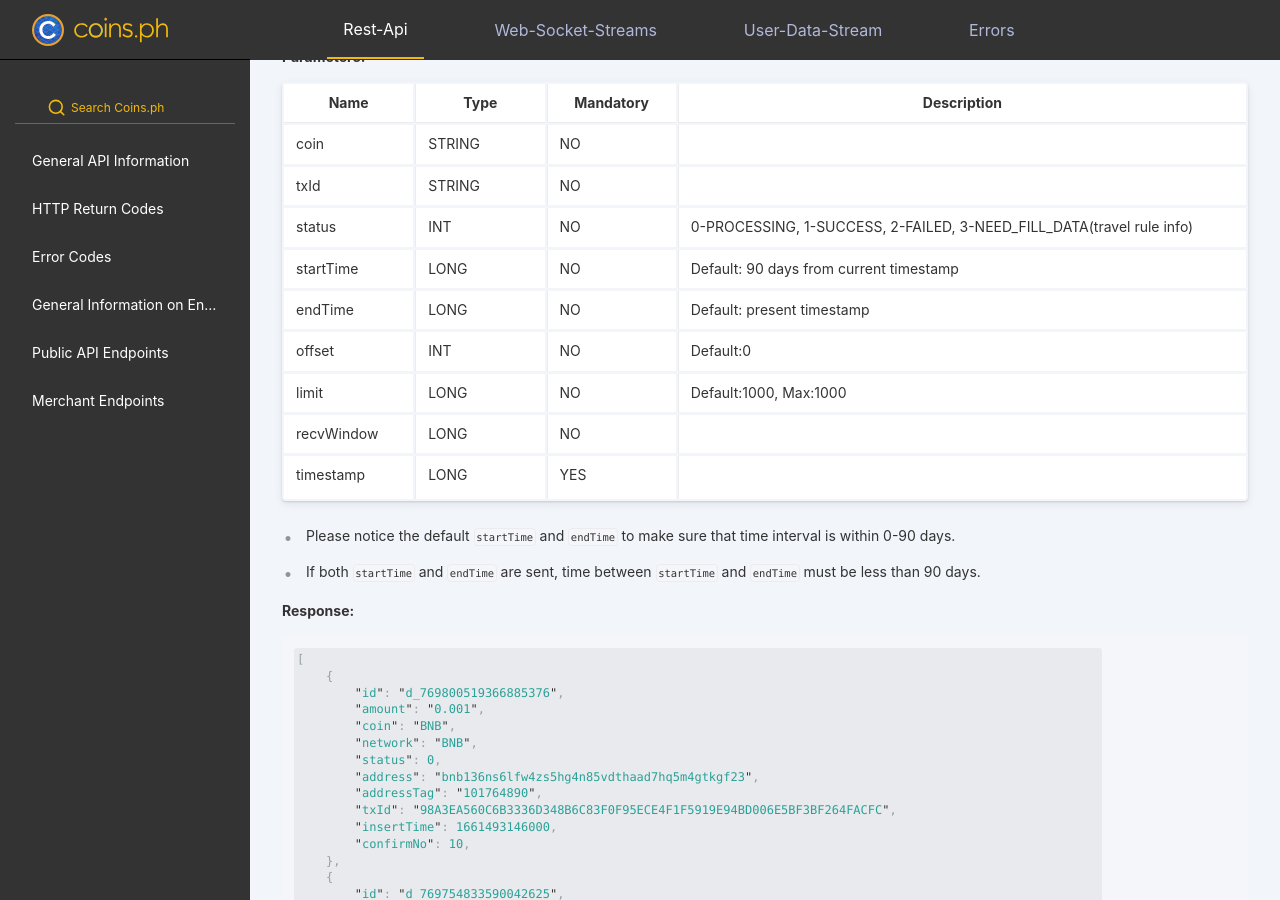
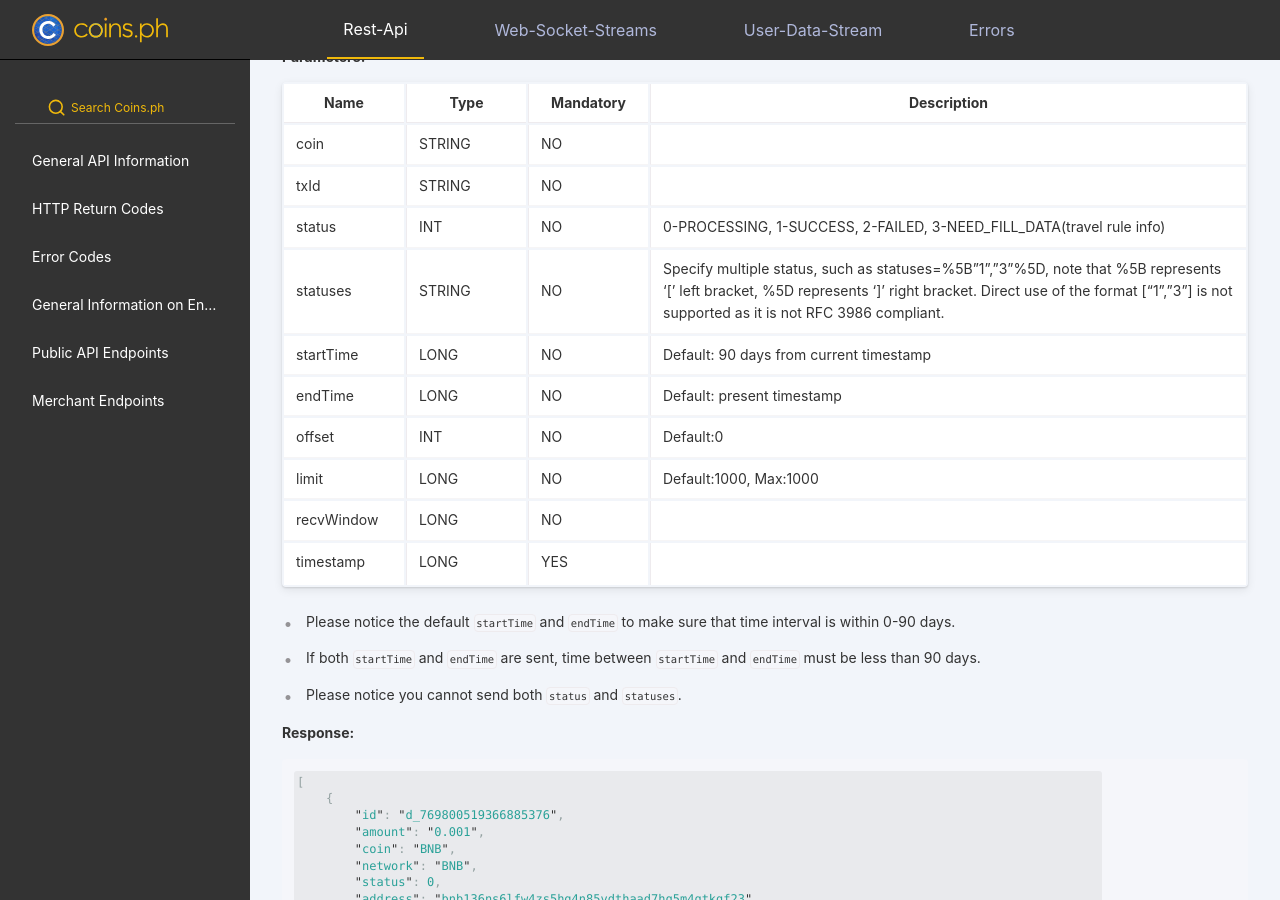
Before and after one commit to coins-docs/coins-docs.github.io, a Jekyll site: the page built from docs/rest-api.md, in a window 1280 px wide and 900 px high, scrolled down 14057 px. Built offline with Jekyll 4.4.1, drawn with Linux system fonts in a browser that asks for light colours; some of the changed text lies outside the part shown.

Commit message:
Update rest-api.md

```diff
--- a/docs/rest-api.md
+++ b/docs/rest-api.md
@@ -702,6 +702,7 @@ Fetch deposit history.
 | coin       | STRING | NO        |                                                              |
 | txId       | STRING | NO        |                                                              |
 | status     | INT    | NO        | 0-PROCESSING, 1-SUCCESS, 2-FAILED, 3-NEED_FILL_DATA(travel rule info) |
+| statuses   | STRING | NO        | Specify multiple status, such as statuses=%5B"1","3"%5D, note that %5B represents '[' left bracket, %5D represents ']' right bracket. Direct use of the format ["1","3"] is not supported as it is not RFC 3986 compliant. |
 | startTime  | LONG   | NO        | Default: 90 days from current timestamp                      |
 | endTime    | LONG   | NO        | Default: present timestamp                                   |
 | offset     | INT    | NO        | Default:0                                                    |
@@ -712,6 +713,8 @@ Fetch deposit history.
 * Please notice the default `startTime` and `endTime` to make sure that time interval is within 0-90 days.
 
 * If both `startTime` and `endTime` are sent, time between `startTime` and `endTime` must be less than 90 days.
+
+* Please notice you cannot send both `status` and `statuses`.
 
 
 **Response:**
```
